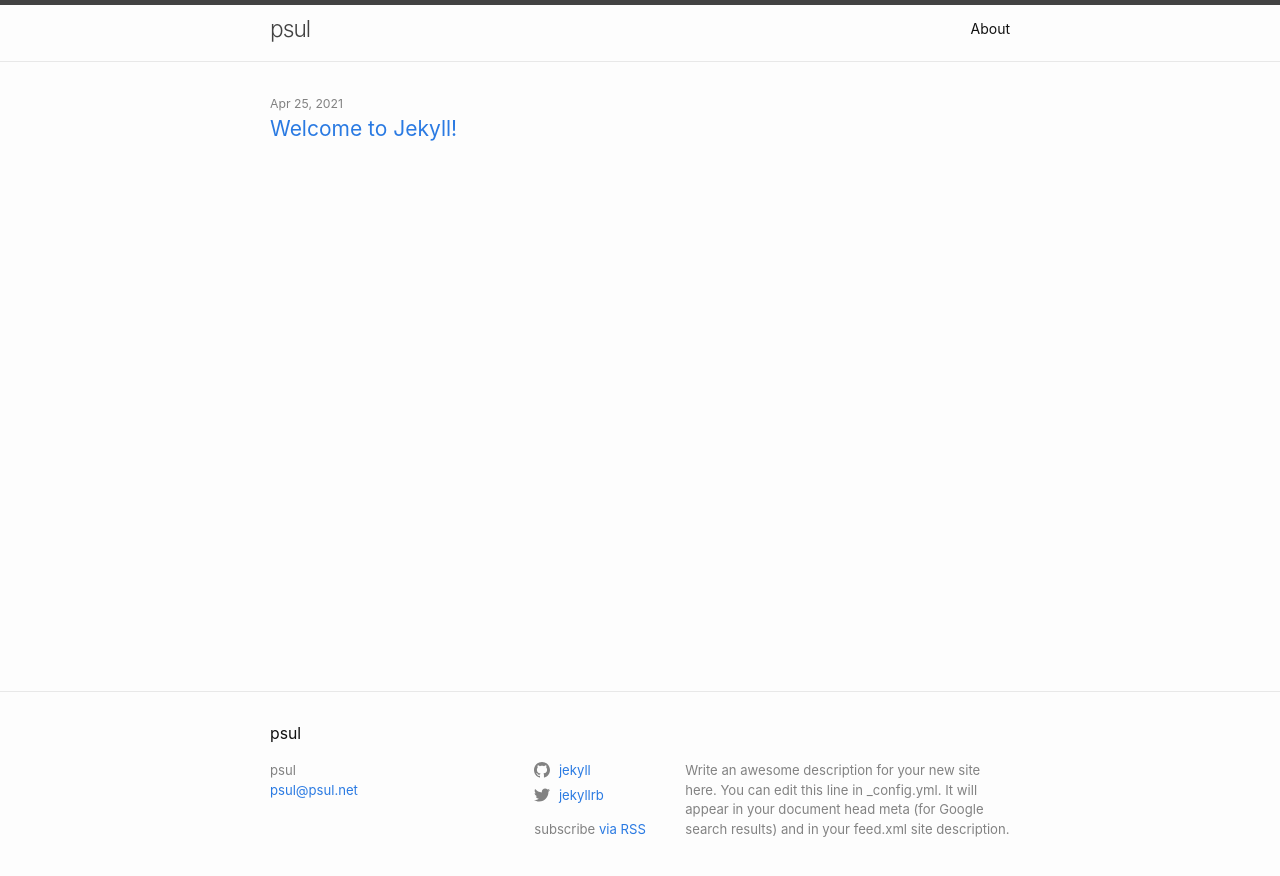
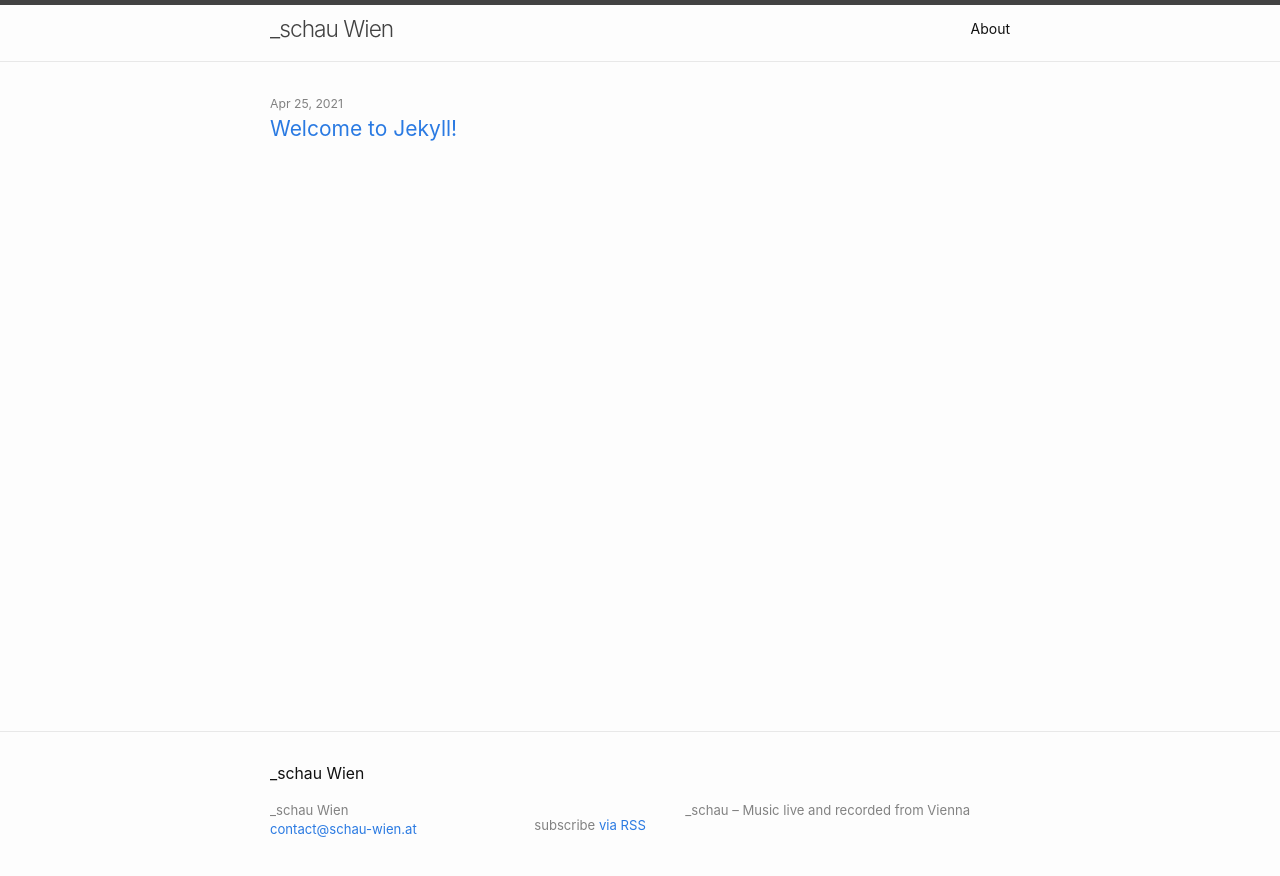
Before and after one commit to FergusFettes/schau-radio, a Jekyll site: the page built from index.markdown, in a window 1280 px wide. Shown: the top 876 px of the page. Built offline with Jekyll 4.4.1, drawn with Linux system fonts in a browser that asks for light colours.

Commit message:
name and stuff in config

```diff
--- a/_config.yml
+++ b/_config.yml
@@ -18,16 +18,14 @@
 # You can create any custom variable you would like, and they will be accessible
 # in the templates via {{ site.myvariable }}.
 
-title: psul
-email: psul@psul.net
+title: _schau Wien
+email: contact@schau-wien.at
 description: >- # this means to ignore newlines until "baseurl:"
-  Write an awesome description for your new site here. You can edit this
-  line in _config.yml. It will appear in your document head meta (for
-  Google search results) and in your feed.xml site description.
+ _schau – Music live and recorded from Vienna
 baseurl: "" # the subpath of your site, e.g. /blog
 url: "" # the base hostname & protocol for your site, e.g. http://example.com
-twitter_username: jekyllrb
-github_username:  jekyll
+twitter_username:
+github_username:
 
 # Build settings
 theme: minima
```
Also changed, not shown: 8 other files.
